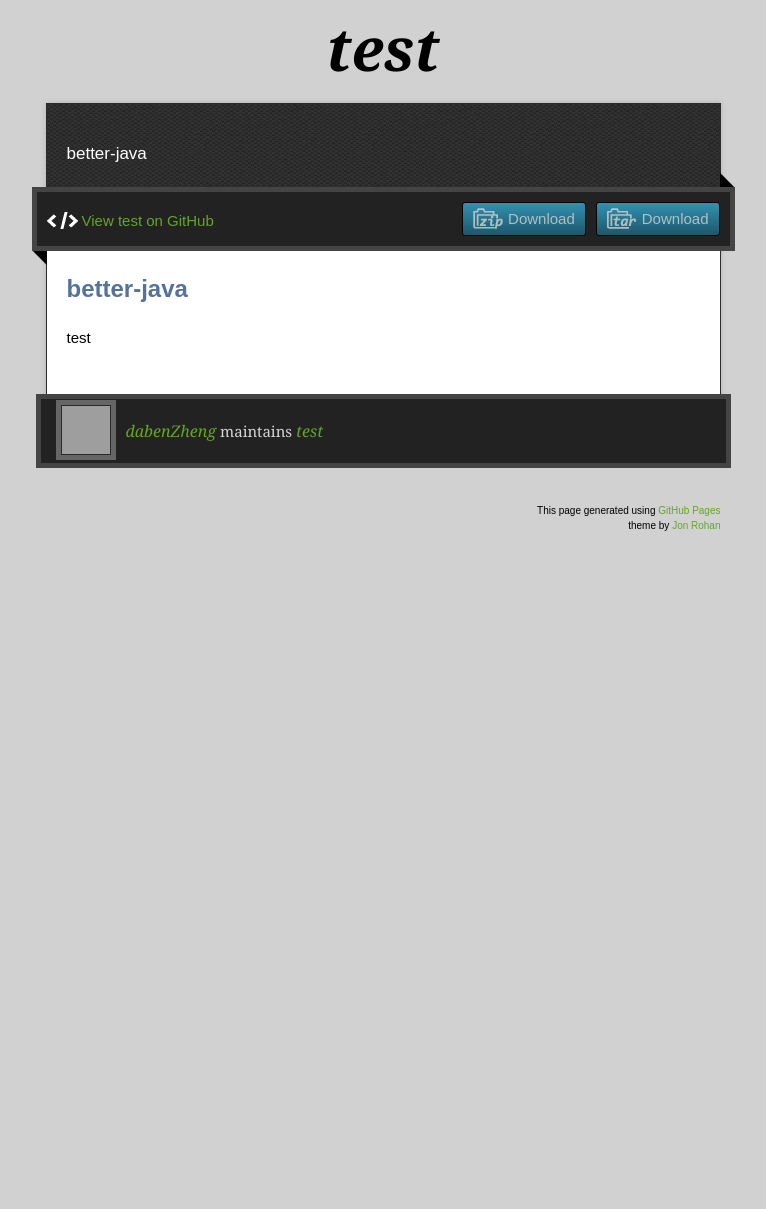
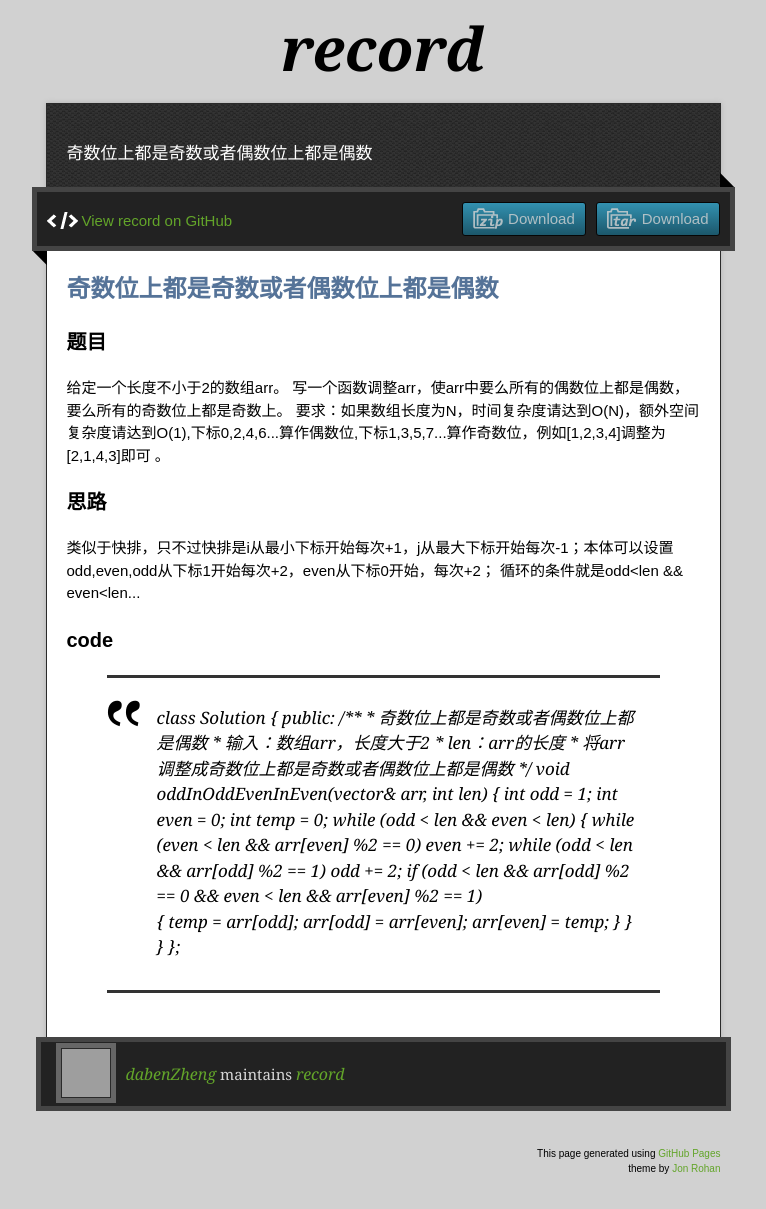
Before and after one commit to dabenZheng/daben.github.io, a plain HTML site: page index.html in a window 1280 px wide. Shown: the part 27-1236 px from the top of the page, without its empty margins (257-1023 px from the left). Before the commit the page ends 800 px from the top, so only its background shows below. Drawn offline with nearby package versions, Linux system fonts and the light colour scheme; grey boxes are pictures that could not be loaded.

Commit message:
Create gh-pages branch via GitHub

```diff
--- a/index.html
+++ b/index.html
@@ -11,8 +11,8 @@
   <script type="text/javascript" src="https://ajax.googleapis.com/ajax/libs/jquery/1.7.1/jquery.min.js"></script>
   <script type="text/javascript" src="javascripts/script.js"></script>
 
-  <title>test</title>
-  <meta name="description" content="better-java">
+  <title>record</title>
+  <meta name="description" content="奇数位上都是奇数或者偶数位上都是偶数">
 
   <meta name="viewport" content="width=device-width,initial-scale=1">
 
@@ -22,30 +22,72 @@
 
   <div class="wrapper">
     <header>
-      <h1 class="title">test</h1>
+      <h1 class="title">record</h1>
     </header>
     <div id="container">
-      <p class="tagline">better-java</p>
+      <p class="tagline">奇数位上都是奇数或者偶数位上都是偶数</p>
       <div id="main" role="main">
         <div class="download-bar">
         <div class="inner">
           <a href="https://github.com/dabenZheng/daben.github.io/tarball/master" class="download-button tar"><span>Download</span></a>
           <a href="https://github.com/dabenZheng/daben.github.io/zipball/master" class="download-button zip"><span>Download</span></a>
-          <a href="https://github.com/dabenZheng/daben.github.io" class="code">View test on GitHub</a>
+          <a href="https://github.com/dabenZheng/daben.github.io" class="code">View record on GitHub</a>
         </div>
         <span class="blc"></span><span class="trc"></span>
         </div>
         <article class="markdown-body">
           <h2>
-<a id="better-java" class="anchor" href="#better-java" aria-hidden="true"><span aria-hidden="true" class="octicon octicon-link"></span></a>better-java</h2>
+<a id="奇数位上都是奇数或者偶数位上都是偶数" class="anchor" href="#%E5%A5%87%E6%95%B0%E4%BD%8D%E4%B8%8A%E9%83%BD%E6%98%AF%E5%A5%87%E6%95%B0%E6%88%96%E8%80%85%E5%81%B6%E6%95%B0%E4%BD%8D%E4%B8%8A%E9%83%BD%E6%98%AF%E5%81%B6%E6%95%B0" aria-hidden="true"><span aria-hidden="true" class="octicon octicon-link"></span></a>奇数位上都是奇数或者偶数位上都是偶数</h2>
 
-<p>test</p>
+<h3>
+<a id="题目" class="anchor" href="#%E9%A2%98%E7%9B%AE" aria-hidden="true"><span aria-hidden="true" class="octicon octicon-link"></span></a>题目</h3>
+
+<p>给定一个长度不小于2的数组arr。 写一个函数调整arr，使arr中要么所有的偶数位上都是偶数，要么所有的奇数位上都是奇数上。 要求：如果数组长度为N，时间复杂度请达到O(N)，额外空间复杂度请达到O(1),下标0,2,4,6...算作偶数位,下标1,3,5,7...算作奇数位，例如[1,2,3,4]调整为[2,1,4,3]即可 。</p>
+
+<h3>
+<a id="思路" class="anchor" href="#%E6%80%9D%E8%B7%AF" aria-hidden="true"><span aria-hidden="true" class="octicon octicon-link"></span></a>思路</h3>
+
+<p>类似于快排，只不过快排是i从最小下标开始每次+1，j从最大下标开始每次-1；本体可以设置odd,even,odd从下标1开始每次+2，even从下标0开始，每次+2；
+循环的条件就是odd&lt;len &amp;&amp; even&lt;len...</p>
+
+<h3>
+<a id="code" class="anchor" href="#code" aria-hidden="true"><span aria-hidden="true" class="octicon octicon-link"></span></a>code</h3>
+
+<blockquote>
+<p>class Solution {
+public:
+   /**
+    *  奇数位上都是奇数或者偶数位上都是偶数
+    *  输入：数组arr，长度大于2
+    *  len：arr的长度
+    *  将arr调整成奇数位上都是奇数或者偶数位上都是偶数
+    */
+void oddInOddEvenInEven(vector&amp; arr, int len) {
+int odd = 1;
+int even = 0;
+int temp = 0;
+while (odd &lt; len &amp;&amp; even &lt; len)
+{
+ while (even &lt; len &amp;&amp; arr[even] %2 == 0)
+  even += 2;
+ while (odd &lt; len &amp;&amp; arr[odd] %2 == 1)
+ odd += 2;
+if (odd &lt; len &amp;&amp; arr[odd] %2 == 0 &amp;&amp; even &lt; len &amp;&amp; arr[even] %2 == 1)<br>
+  {
+   temp = arr[odd];
+   arr[odd] = arr[even];
+   arr[even] = temp;
+  }
+}
+   }
+};</p>
+</blockquote>
         </article>
       </div>
     </div>
     <footer>
       <div class="owner">
-      <p><a href="https://github.com/dabenZheng" class="avatar"><img src="https://avatars3.githubusercontent.com/u/16523974?v=3&amp;s=60" width="48" height="48"></a> <a href="https://github.com/dabenZheng">dabenZheng</a> maintains <a href="https://github.com/dabenZheng/daben.github.io">test</a></p>
+      <p><a href="https://github.com/dabenZheng" class="avatar"><img src="https://avatars3.githubusercontent.com/u/16523974?v=3&amp;s=60" width="48" height="48"></a> <a href="https://github.com/dabenZheng">dabenZheng</a> maintains <a href="https://github.com/dabenZheng/daben.github.io">record</a></p>
 
 
       </div>
--- a/params.json
+++ b/params.json
@@ -1,6 +1,6 @@
 {
-  "name": "test",
-  "tagline": "better-java",
-  "body": "##better-java\r\n\r\ntest\r\n\r\n\r\n",
+  "name": "record",
+  "tagline": "奇数位上都是奇数或者偶数位上都是偶数",
+  "body": "##奇数位上都是奇数或者偶数位上都是偶数\r\n\r\n### 题目\r\n给定一个长度不小于2的数组arr。 写一个函数调整arr，使arr中要么所有的偶数位上都是偶数，要么所有的奇数位上都是奇数上。 要求：如果数组长度为N，时间复杂度请达到O(N)，额外空间复杂度请达到O(1),下标0,2,4,6...算作偶数位,下标1,3,5,7...算作奇数位，例如[1,2,3,4]调整为[2,1,4,3]即可 。\r\n\r\n\r\n### 思路\r\n类似于快排，只不过快排是i从最小下标开始每次+1，j从最大下标开始每次-1；本体可以设置odd,even,odd从下标1开始每次+2，even从下标0开始，每次+2；\r\n循环的条件就是odd<len && even<len...\r\n\r\n\r\n### code\r\n\r\n>\r\n>class Solution {\r\n>public:\r\n>    /**\r\n>     *  奇数位上都是奇数或者偶数位上都是偶数\r\n>     *  输入：数组arr，长度大于2\r\n>     *  len：arr的长度\r\n>     *  将arr调整成奇数位上都是奇数或者偶数位上都是偶数\r\n>     */\r\n>void oddInOddEvenInEven(vector<int>& arr, int len) {\r\n> int odd = 1;\r\n> int even = 0;\r\n> int temp = 0;\r\n> while (odd < len && even < len)\r\n> {\r\n>  while (even < len && arr[even] %2 == 0) \r\n>   even += 2;\r\n>  while (odd < len && arr[odd] %2 == 1)\r\n>  odd += 2;\r\n> if (odd < len && arr[odd] %2 == 0 && even < len && arr[even] %2 == 1)    \r\n>   {\r\n>    temp = arr[odd];\r\n>    arr[odd] = arr[even];\r\n>    arr[even] = temp;\r\n>   }\r\n> }\r\n>    }\r\n>};\r\n\r\n\r\n",
   "note": "Don't delete this file! It's used internally to help with page regeneration."
 }
```
